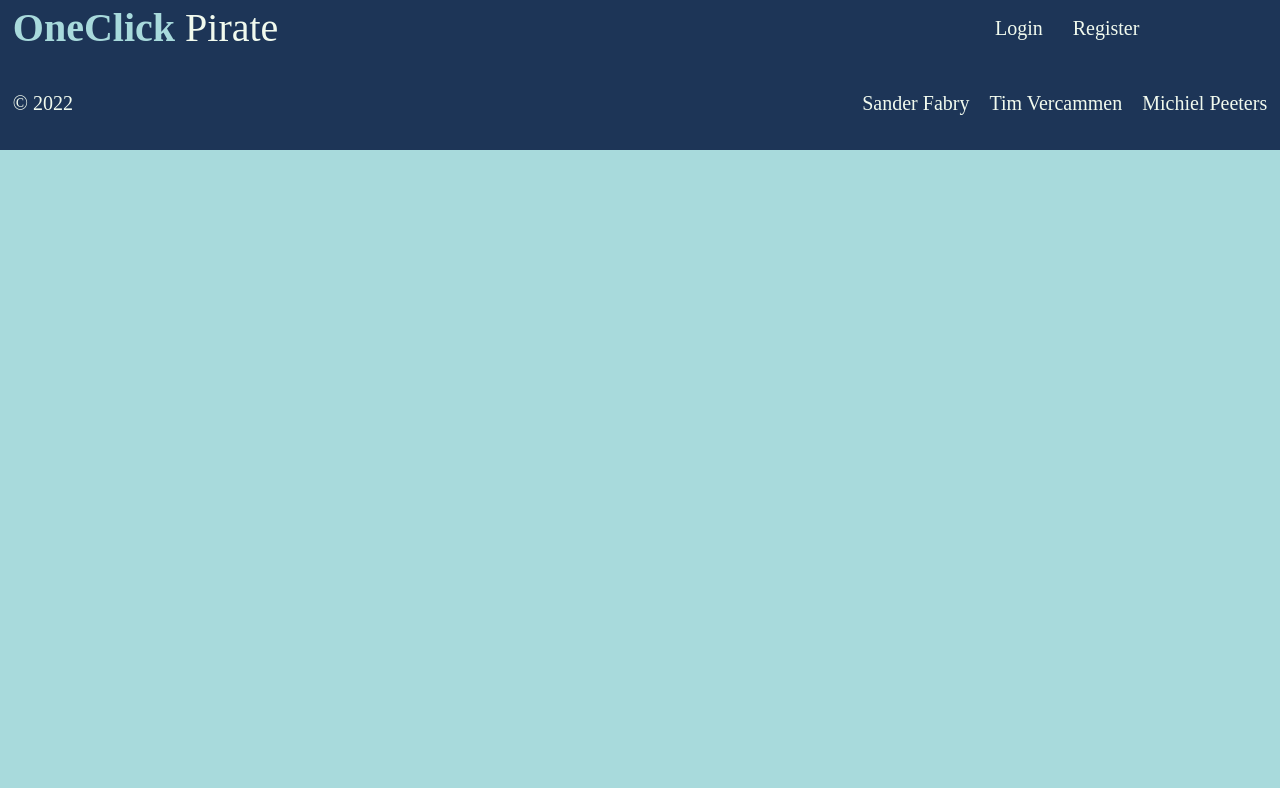
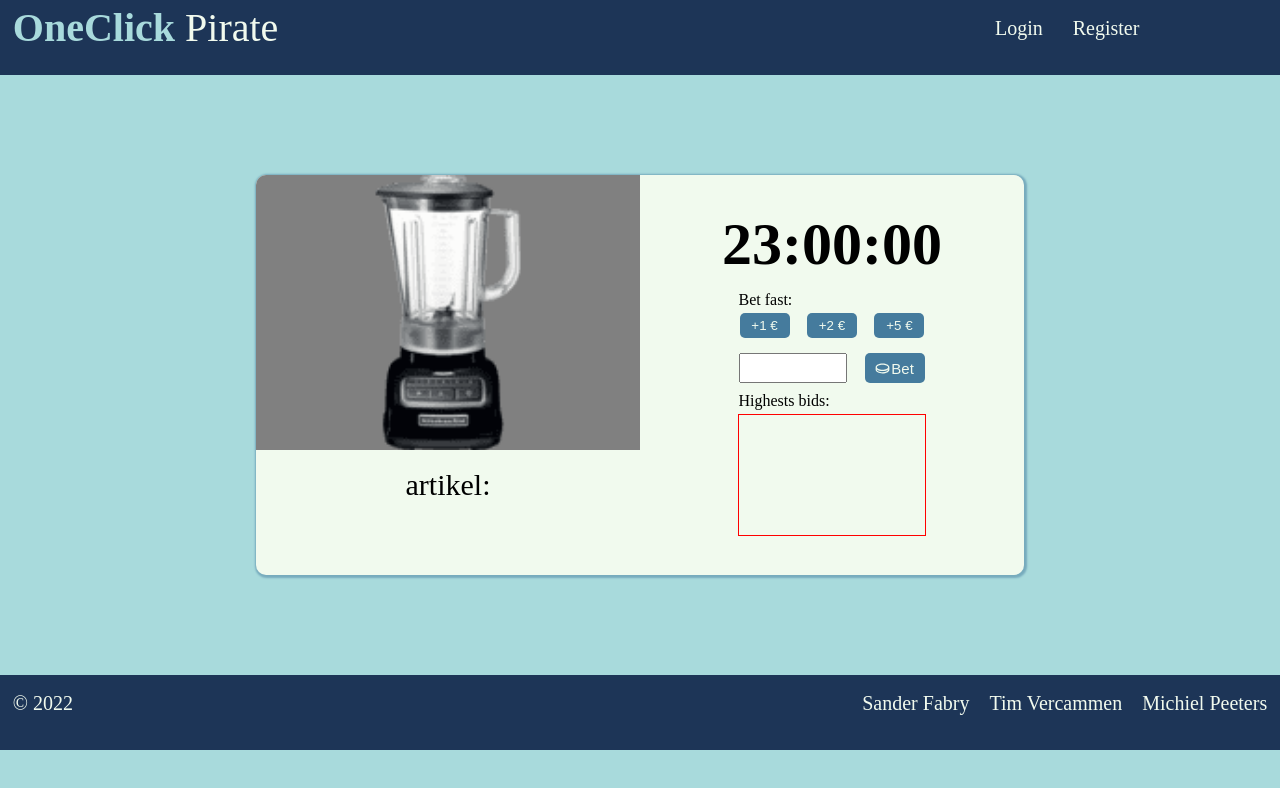
Before and after one commit to Foebry/auction_project, a React (Vite) app: page /detail in a window 1280 px wide. Shown: the top 788 px of the page. Built offline with nearby package versions, Linux system fonts and the light colour scheme.

Commit message:
detail hard-coded

```diff
--- a/src/components/Auction.jsx
+++ b/src/components/Auction.jsx
@@ -20,7 +20,7 @@ const Auction = ({ id, name, expiration, highest_bid, image }) => {
                     <Timer rest={expiration} />
                     <div className="article__content__bid">
                         <p>{highest_bid}</p>
-                        <button className="article__content__bid__btn">
+                        <button key={id} className="article__content__bid__btn">
                             <RiCoinLine className="article__content__bid__btn__icon" />
                             <p className="article__content__bid__btn__text">
                                 Bet
--- a/src/components/AuctionDetail.jsx
+++ b/src/components/AuctionDetail.jsx
@@ -1,7 +1,76 @@
 import React from "react";
+import Timer from "./Timer";
+import { RiCoinLine } from "react-icons/ri";
+import { auctionDetail } from "../mocks/auctionDetail.js";
 
-const AuctionDetail = () => {
-    return <div>AuctionDetail</div>;
+const AuctionDetail = ({ expiration, id, name, image, biddings }) => {
+    return (
+        <>
+            <article className="articleDetail">
+                <div className="articleDetail__imgholder">
+                    <img
+                        className="articleDetail__imgholder__img"
+                        src="src/images/mixer.jpg"
+                        alt="#"
+                    ></img>
+                    <div className="articleDetail__imgholder__title">
+                        <h2>artikel: {name}</h2>
+                    </div>
+                </div>
+                <div className="articleDetail__content">
+                    <Timer rest={expiration} />
+                    <div className="articleDetail__content__bid">
+                        <p className="articleDetail__content__bid__fasttext">
+                            Bet fast:
+                        </p>
+                        <div className="articleDetail__content__bid__fast">
+                            <button className="articleDetail__content__bid__fast__btn">
+                                <p className="articleDetail__content__bid__fast__btn__text">
+                                    +1 €
+                                </p>
+                            </button>
+                            <button className="articleDetail__content__bid__fast__btn">
+                                <p className="articleDetail__content__bid__fast__btn__text">
+                                    +2 €
+                                </p>
+                            </button>
+                            <button className="articleDetail__content__bid__fast__btn">
+                                <p className="articleDetail__content__bid__fast__btn__text">
+                                    +5 €
+                                </p>
+                            </button>
+                        </div>
+                        <div className="articleDetail__content__bid__input">
+                            <input
+                                className="articleDetail__content__bid__input__field"
+                                type="text"
+                            />
+                            <button className="articleDetail__content__bid__input__btn">
+                                <RiCoinLine className="articleDetail__content__bid__input__btn__icon" />
+                                <p className="articleDetail__content__bid__input__btn__text">
+                                    Bet
+                                </p>
+                            </button>
+                        </div>
+                        <p className="articleDetail__content__bid__fasttext">
+                            Highests bids:
+                        </p>
+                        <div className="articleDetail__content__bid__highest">
+                            {/* {biddings.length > 0 ? (
+                                <ul>
+                                    {biddings.map((bid) => (
+                                        <li key={bid.id}>{bid.name} : {bid.bid} €</li>
+                                    ))}
+                                </ul>
+                            ) : (
+                                <p>No biddings yet</p>
+                            )} */}
+                        </div>
+                    </div>
+                </div>
+            </article>
+        </>
+    );
 };
 
 export default AuctionDetail;
--- a/src/components/Routing.jsx
+++ b/src/components/Routing.jsx
@@ -1,13 +1,19 @@
-import { Routes, Route } from 'react-router-dom';
-import { Routes as views } from '../types/RouteTypes';
-import Index from '../views/Index';
+import { Routes, Route } from "react-router-dom";
+import { Routes as views } from "../types/RouteTypes";
+import Index from "../views/Index";
+import AuctionDetail from "./AuctionDetail";
 
 const Routing = () => {
-  return (
-    <Routes>
-      <Route path={views.INDEX} element={<Index />} />
-    </Routes>
-  );
+    return (
+        <Routes>
+            <Route path={views.INDEX} element={<Index />} />
+            <Route
+                exact
+                path={views.AUCTION_DETAIL}
+                element={<AuctionDetail />}
+            />
+        </Routes>
+    );
 };
 
 export default Routing;
--- /dev/null
+++ b/src/mocks/auctionDetail.js
@@ -0,0 +1,47 @@
+export const auctionDetail = {
+    id: 4,
+    name: "Playstation5",
+    image: "src/images/mixer.jpg",
+    biddings: [
+        {
+            id: 1,
+            user: {
+                name: "John Doe",
+            },
+            bid: 1,
+            timestamp: 1651654517000,
+        },
+        {
+            id: 2,
+            user: {
+                name: "Jane Doe",
+            },
+            bid: 5,
+            timestamp: 1651654550000,
+        },
+        {
+            id: 3,
+            user: {
+                name: "Alexander de Grote",
+            },
+            bid: 8,
+            timestamp: 1651654625000,
+        },
+        {
+            id: 4,
+            user: {
+                name: "Simeon Rangel",
+            },
+            bid: 12,
+            timestamp: 1651654719000,
+        },
+        {
+            id: 5,
+            user: {
+                name: "Fahima Wilks",
+            },
+            bid: 20,
+            timestamp: 1651654787000,
+        },
+    ],
+};
--- a/src/styles/App.scss
+++ b/src/styles/App.scss
@@ -10,6 +10,7 @@
 @import "./Categories.scss";
 @import "./Timer.scss";
 @import "./Auction.scss";
+@import "./AuctionDetail.scss";
 
 body {
     background-color: $lightblue;
--- a/src/styles/AuctionDetail.scss
+++ b/src/styles/AuctionDetail.scss
@@ -0,0 +1,107 @@
+.articleDetail {
+    display: flex;
+    margin: 0 auto;
+    width: 60%;
+    height: 400px;
+    margin-top: 100px;
+    background-color: $white;
+    margin-bottom: 100px; // voorlopig om de footer wat naar beneden te duwen...
+    border-radius: 10px;
+    box-shadow: 1px 1px 2px 2px $lightmediumblue;
+    &__imgholder {
+        width: 50%;
+        height: 275px;
+        background-color: grey;
+        border-top-left-radius: 10px;
+        &__img {
+            display: block;
+            width: 100%;
+            height: 100%;
+            object-fit: cover;
+            border-top-left-radius: 10px;
+            border-bottom-left-radius: 10px;
+            margin-bottom: 20px;
+        }
+        &__title {
+            text-align: center;
+            font-size: 30px;
+        }
+    }
+    &__content {
+        display: flex;
+        flex-direction: column;
+        justify-content: space-evenly;
+        margin: 0 auto;
+        align-items: center;
+        padding: 30px 0;
+        &__bid {
+            display: flex;
+            flex-direction: column;
+            justify-content: space-evenly;
+            align-items: center;
+            width: 100%;
+            &__fasttext {
+                width: 85%;
+                margin-top: 10px;
+                margin-bottom: 5px;
+            }
+            &__fast {
+                display: flex;
+                justify-content: space-evenly;
+                align-items: center;
+                width: 100%;
+                margin-bottom: 15px;
+                &__btn {
+                    height: 25px;
+                    width: 50px;
+                    color: $white;
+                    background-color: $mediumblue;
+                    outline: none;
+                    border: none;
+                    border-radius: 5px;
+                }
+            }
+            &__input {
+                display: flex;
+                height: 30px;
+                width: 100%;
+                justify-content: space-evenly;
+                &__field {
+                    width: 100px;
+                }
+                &__btn {
+                    display: flex;
+                    align-items: center;
+                    justify-content: space-evenly;
+                    height: 30px;
+                    width: 60px;
+                    margin-bottom: 30px;
+                    color: $white;
+                    background-color: $mediumblue;
+                    outline: none;
+                    border: none;
+                    border-radius: 5px;
+                    padding: 10px;
+                    &__icon {
+                        font-size: 15px;
+                        pointer-events: none;
+                    }
+                    &__text {
+                        font-size: 15px;
+                    }
+                    &:hover {
+                        font-weight: bold;
+                        background-color: $lightmediumblue;
+                        cursor: pointer;
+                    }
+                }
+            }
+            &__highest {
+                border: 1px solid red;
+                width: 85%;
+                height: 120px;
+                align-self: center;
+            }
+        }
+    }
+}
--- a/src/types/RouteTypes.js
+++ b/src/types/RouteTypes.js
@@ -1,4 +1,5 @@
 export const Routes = {
     INDEX: "/",
-    CONTACT: "/contact"
-}
+    CONTACT: "/contact",
+    AUCTION_DETAIL: "/detail",
+};
```
